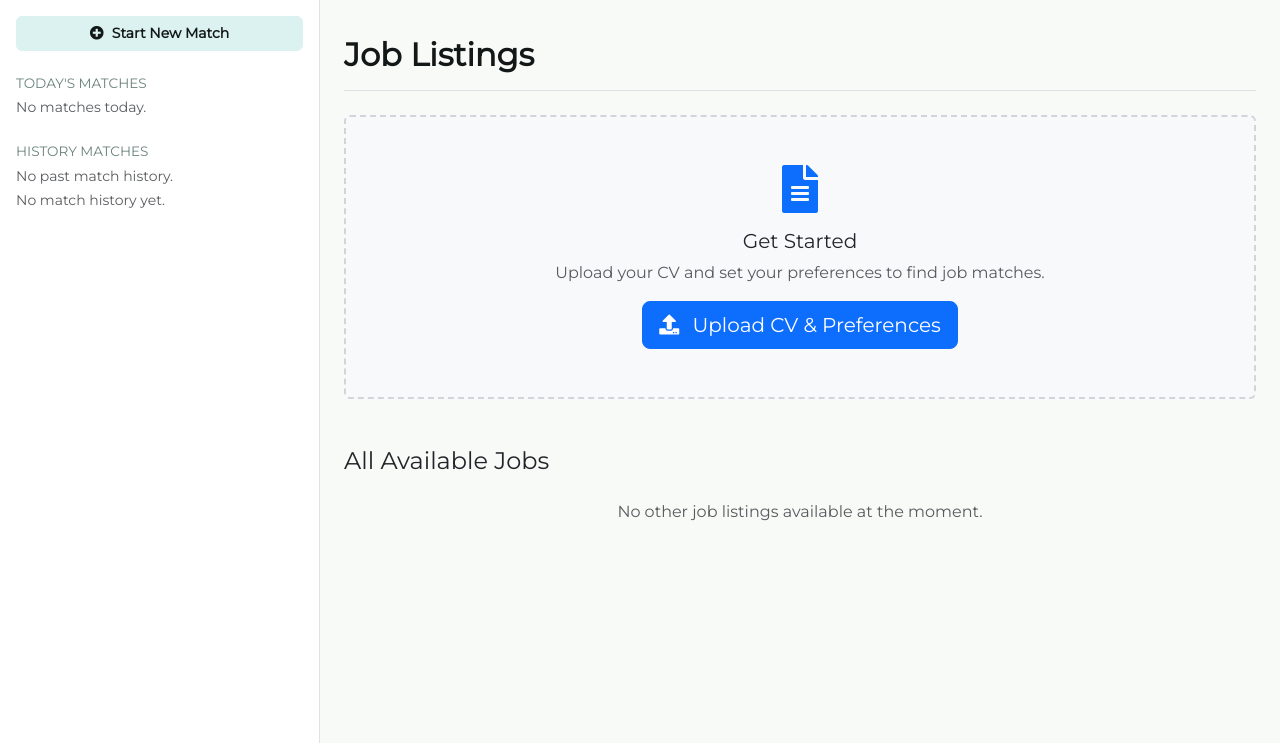
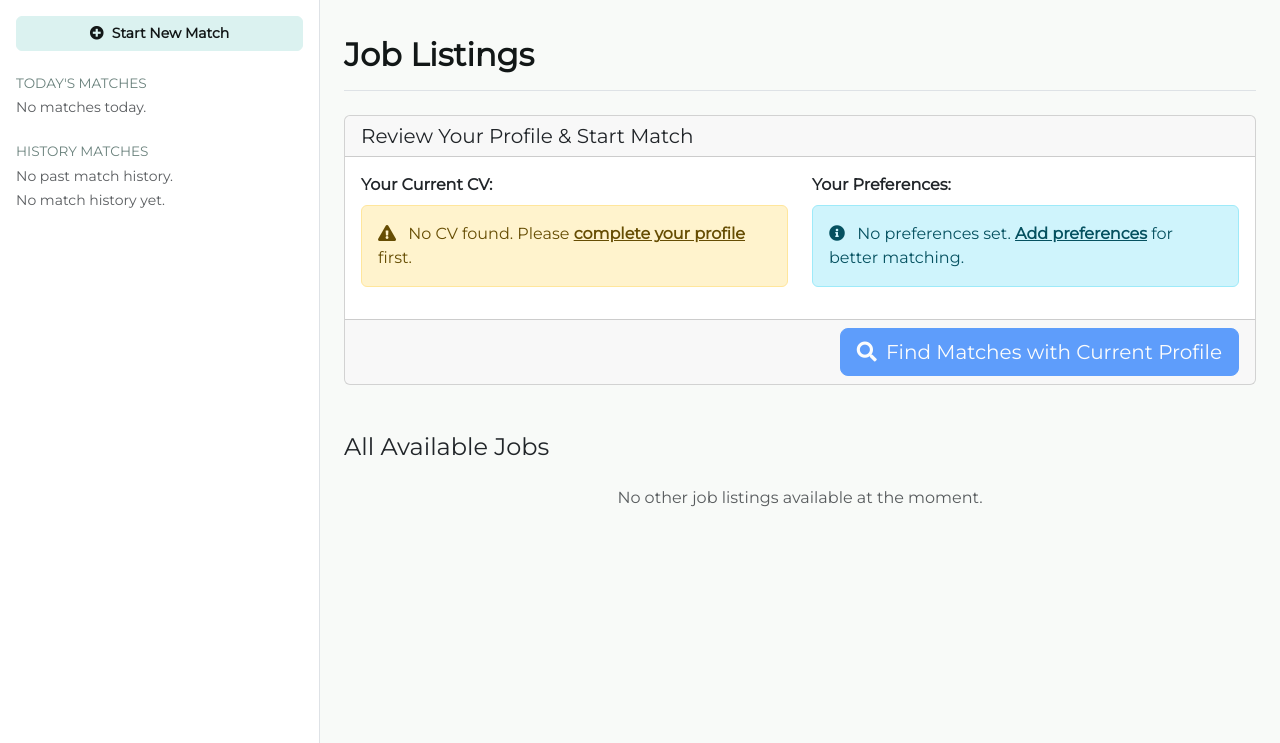
Before and after one commit to wenjiaqi8255/job-hunter, a Django app: template matcher/templates/matcher/main_page.html in a window 1280 px wide. Shown: the part 56-799 px from the top of the page. Run offline with Django 5.2, Linux system fonts and the light colour scheme; the template is opened without the code that fills it, so the values that code supplies are empty.

Commit message:
Refactor job application status update to handle JSON input and improve error handling. Update main page template by removing modal for CV and preferences input, integrating them directly into the page flow for a streamlined user experience. Adjust profile page layout for cleaner presentation.

```diff
--- a/matcher/templates/matcher/main_page.html
+++ b/matcher/templates/matcher/main_page.html
@@ -97,26 +97,23 @@
                 </div> -->
             </div>
 
-                <!-- CV and Preferences Input Modals (Moved from direct form) -->
-                <!-- Combined Match Modal -->
-                <div class="modal fade" id="matchModal" tabindex="-1" aria-labelledby="matchModalLabel" aria-hidden="true">
-                    <div class="modal-dialog modal-lg">
-                        <div class="modal-content">
-                             <form method="POST" action="{% url 'matcher:main_page' %}" id="cvForm">
+                <!-- CV and Preferences Input Modals have been removed and integrated directly into the page flow below -->
+
+                <!-- Profile Preview and Start Match Action -->
+                {% if not current_match_session_id  %}
+                <div class="card mt-4 mb-4">
+                    <div class="card-header">
+                        <h5 class="mb-0">Review Your Profile & Start Match</h5>
+                    </div>
+                    <div class="card-body">
+                        <form method="POST" action="{% url 'matcher:main_page' %}" id="startMatchForm">
                             {% csrf_token %}
-                                <div class="modal-header">
-                                    <!-- <h5 class="modal-title" id="matchModalLabel">Start a New Match</h5> -->
-                                    <h5 class="modal-title" id="matchModalLabel">Review Your Profile & Start Match</h5>
-                                    <button type="button" class="btn-close" data-bs-dismiss="modal" aria-label="Close"></button>
-                                </div>
-                                <div class="modal-body">
-                                    <div class="form-group mb-3">
-                                        <!-- <label for="user_cv_text_modal" class="form-label"><strong>CV / Resume / Key Skills:</strong></label>
-                                        <textarea name="user_cv_text" id="user_cv_text_modal" class="form-control" rows="10" placeholder="Paste your full CV, resume, or a detailed list of your key skills and experience here...">{{ user_cv_text }}</textarea> -->
+                            <div class="row">
+                                <div class="col-lg-6 mb-3 mb-lg-0">
                                     <label class="form-label"><strong>Your Current CV:</strong></label>
                                     {% if user_cv_text %}
                                         <div class="border rounded p-3 bg-light" style="max-height: 200px; overflow-y: auto;">
-                                                <small class="text-muted">{{ user_cv_text|linebreaksbr }}</small>
+                                            <small class="text-muted">{{ user_cv_text|truncatewords:50|linebreaksbr }}</small>
                                         </div>
                                         <div class="mt-2">
                                             <a href="{% url 'matcher:profile_page' %}" class="btn btn-sm btn-outline-secondary">
@@ -129,12 +126,9 @@
                                             No CV found. Please <a href="{% url 'matcher:profile_page' %}" class="alert-link">complete your profile</a> first.
                                         </div>
                                     {% endif %}
-                                        <!-- 隐藏字段，保持表单数据传递 -->
                                     <input type="hidden" name="user_cv_text" value="{{ user_cv_text }}">
                                 </div>
-                                    <div class="form-group mb-3">
-                                        <!-- <label for="user_preferences_text_modal" class="form-label"><strong>Your Preferences:</strong></label>
-                                        <textarea name="user_preferences_text" id="user_preferences_text_modal" class="form-control" rows="6" placeholder="Describe your job preferences: desired roles, location (e.g., Berlin, Remote), work model (Remote, Hybrid), salary expectations (e.g., 60-70k EUR p.a.), company culture, etc.">{{ user_preferences_text }}</textarea> -->
+                                <div class="col-lg-6">
                                     <label class="form-label"><strong>Your Preferences:</strong></label>
                                     {% if user_preferences_text %}
                                         <div class="border rounded p-3 bg-light" style="max-height: 150px; overflow-y: auto;">
@@ -154,27 +148,11 @@
                                     <input type="hidden" name="user_preferences_text" value="{{ user_preferences_text }}">
                                 </div>
                             </div>
-                                <div class="modal-footer">
-                                    <button type="button" class="btn btn-secondary" data-bs-dismiss="modal">Close</button>
-                                    <!-- <button type="submit" class="btn btn-primary"><i class="fas fa-cogs"></i> Find My Matches</button> -->
-                                    <button type="submit" class="btn btn-primary" {% if not user_cv_text %}disabled title="Please complete your profile first"{% endif %}>
-                                        <i class="fas fa-search me-1"></i> Find Matches with Current Profile
-                                    </button>
-                                </div>
                         </form>
                     </div>
-                    </div>
-                </div>
-
-                <!-- Original Skills Input Form (Now potentially redundant or for initial input if no session) -->
-                {% if not current_match_session_id  %}
-                <div class="card mt-4 mb-4 bg-light border-dashed">
-                    <div class="card-body text-center p-5">
-                        <i class="fas fa-file-alt fa-3x text-primary mb-3"></i>
-                        <h5 class="card-title">Get Started</h5>
-                        <p class="text-muted">Upload your CV and set your preferences to find job matches.</p>
-                        <button type="button" class="btn btn-primary btn-lg" data-bs-toggle="modal" data-bs-target="#matchModal">
-                            <i class="fas fa-upload me-2"></i> Upload CV & Preferences
+                    <div class="card-footer text-end">
+                        <button type="submit" form="startMatchForm" class="btn btn-primary btn-lg" {% if not user_cv_text %}disabled title="Please complete your profile first"{% endif %}>
+                            <i class="fas fa-search me-1"></i> Find Matches with Current Profile
                         </button>
                     </div>
                 </div>
@@ -434,7 +412,7 @@
       </div>
       <div class="modal-footer">
         <button type="button" class="btn btn-secondary" data-bs-dismiss="modal">Not Yet / Cancel</button>
-        <button type="button" class="btn btn-success" id="confirmAppliedButton">Yes, I Applied</button>
+        <button type="button" class="btn btn-success" id="confirmAppliedButton" data-url-template="{% url 'matcher:update_job_application_status' job_id='0' %}">Yes, I Applied</button>
       </div>
     </div>
   </div>
@@ -493,6 +471,7 @@ document.addEventListener('DOMContentLoaded', function () {
             const jobTitle = this.getAttribute('data-job-title');
             const jobId = this.getAttribute('data-job-id');
             const listType = this.getAttribute('data-list-type');
+            const urlTemplate = this.getAttribute('data-url-template');
             const applicationUrl = this.href;
 
             window.open(applicationUrl, '_blank');
@@ -534,9 +513,11 @@ document.addEventListener('DOMContentLoaded', function () {
         confirmAppliedButton.addEventListener('click', function () {
             const jobId = this.dataset.jobId;
             const listType = this.dataset.listType;
+            const urlTemplate = this.dataset.urlTemplate;
 
-            if (jobId && listType) {
-                fetch(`/job/${jobId}/update_status/`, {
+            if (jobId && listType && urlTemplate) {
+                const url = urlTemplate.replace('0', jobId);
+                fetch(url, {
                     method: 'POST',
                     headers: {
                         'Content-Type': 'application/json',
--- a/matcher/templates/matcher/profile_page.html
+++ b/matcher/templates/matcher/profile_page.html
@@ -95,7 +95,7 @@
     </div>
 
     <!-- Experience Pool Section -->
-    <div class="row mt-3">
+    <!-- <div class="row mt-3">
         <div class="col-md-12">
             <div class="placeholder-section">
                 <div class="d-flex justify-content-between align-items-center">
@@ -134,7 +134,7 @@
                 {% endif %}
             </div>
         </div>
-    </div>
+    </div> -->
 
     <!-- CV and Preferences Input Modals (Moved from direct form) -->
                 <!-- CV Modal -->
```
Also changed, not shown: matcher/views.py (+10 -4 lines). Lines whose indentation alone changed are shown as unchanged.
